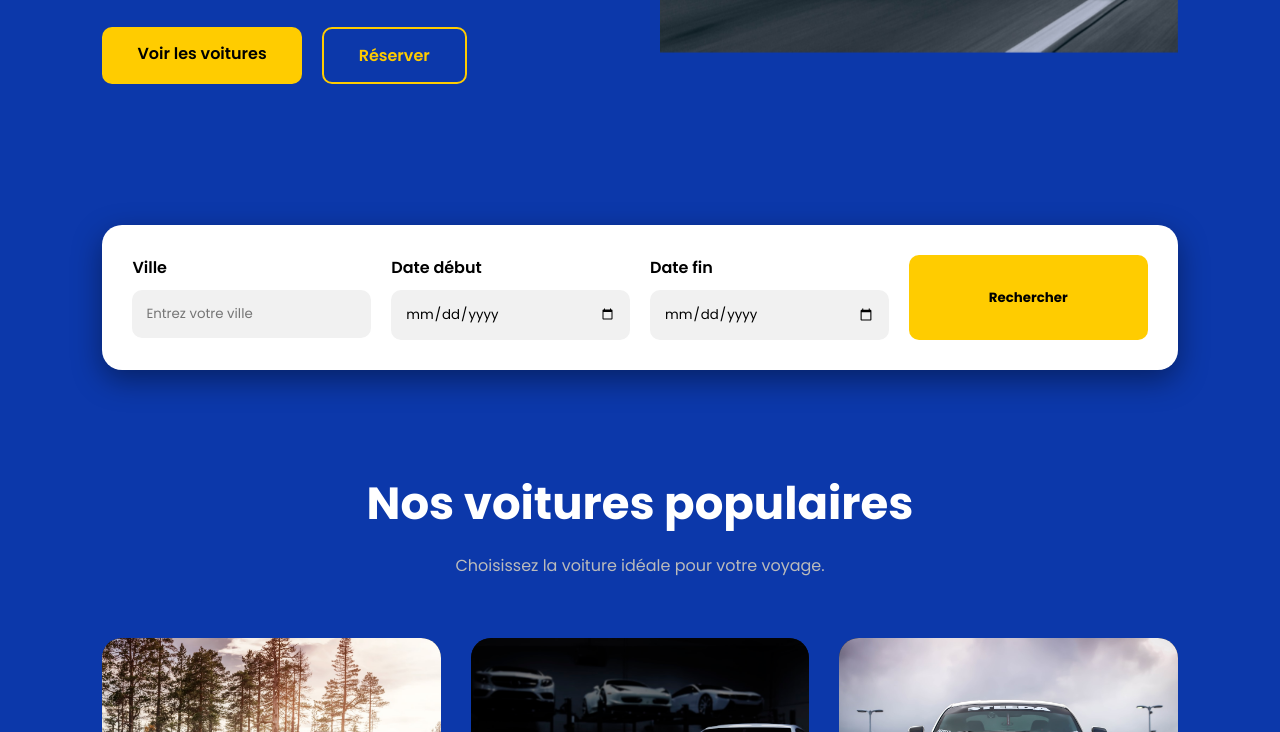
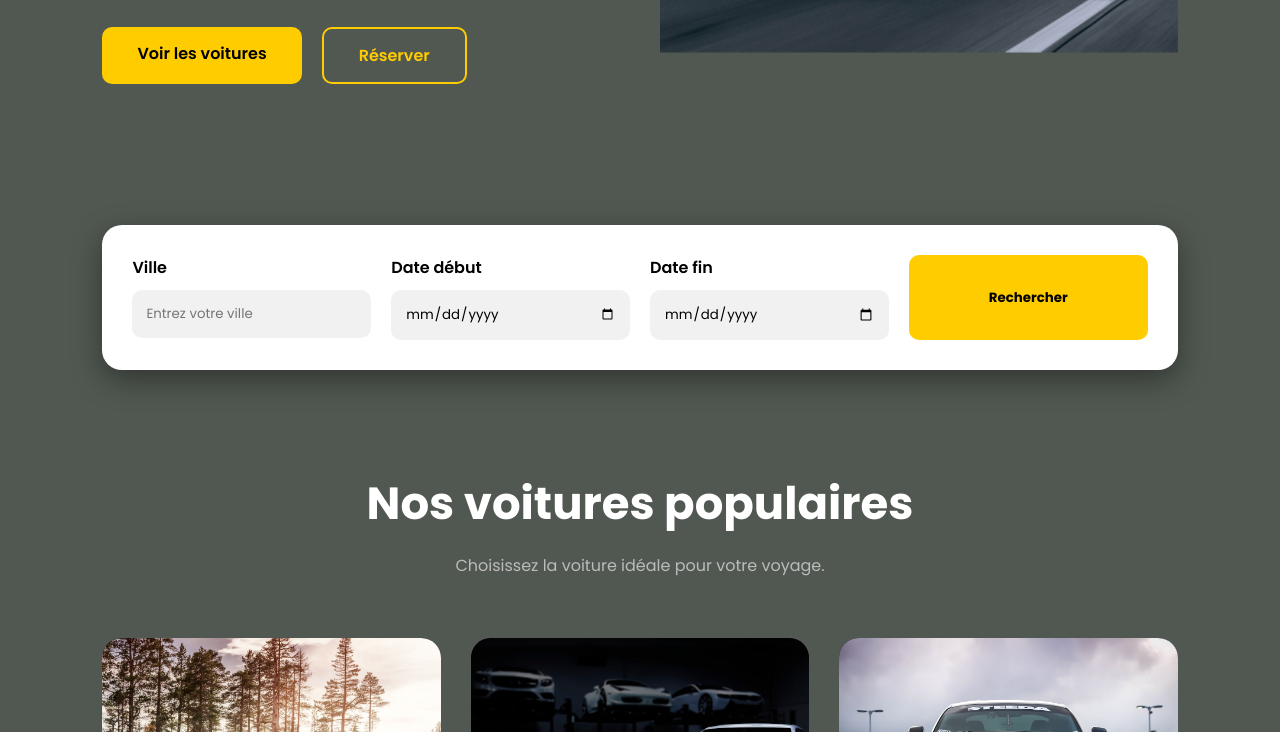
Before and after one commit to josoa1/locationVoiture, a plain HTML site: page index.html in a window 1280 px wide. Shown: the part 515-1247 px from the top of the page. Drawn offline with Linux system fonts and the light colour scheme; files whose address does not match are found by name.

Commit message:
changement bagrand

```diff
--- a/style.css
+++ b/style.css
@@ -9,7 +9,7 @@
 }
 
 body{
-    background:#0c38aa;
+    background:#515851;
     color:white;
 }
 
```
